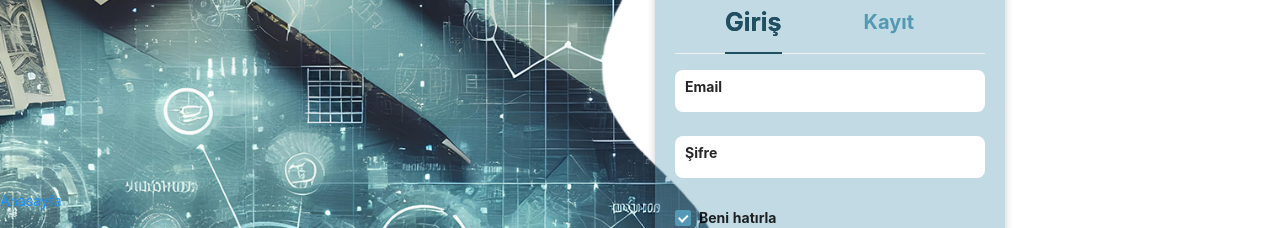
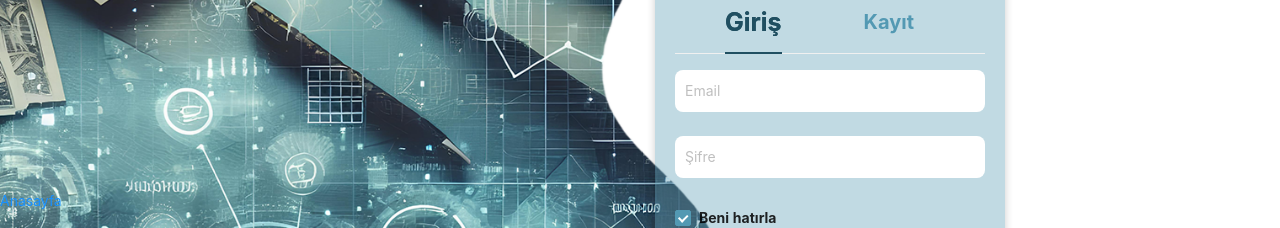
Before and after one commit to nazhhoglu/butce_takip, a React (Create React App) app: page / in a window 1280 px wide. Shown: the part 199-427 px from the top of the page. Built offline with nearby package versions, Linux system fonts and the light colour scheme.

Commit message:
statististics and profile update

```diff
--- a/src/pages/LoginRegisterPage.js
+++ b/src/pages/LoginRegisterPage.js
@@ -7,7 +7,7 @@ import SignInButtons from "../components/SignInButtons";
 
 const { TabPane } = Tabs;
 
-const LoginRegisterPage = () => {
+const LoginRegisterPage = ({ onLoginFinish }) => {
   const [activeTab, setActiveTab] = useState("1");
   const navigate = useNavigate();
 
@@ -64,36 +64,7 @@ const LoginRegisterPage = () => {
   };
 
   const handleLoginFinish = async (values) => {
-    const endpointUrl =
-      "https://v1.nocodeapi.com/nazhhoglu/google_sheets/fipygIlArinvVuqs?tabId=Sayfa1";
-
-    try {
-      const response = await axios.get(endpointUrl);
-      const users = response.data.data;
-
-      console.log("Gelen kullanıcılar:", users);
-
-      const existingUser = users.find(
-        (user) =>
-          user.email &&
-          user.password &&
-          user.email.trim().toLowerCase() ===
-            values.email.trim().toLowerCase() &&
-          user.password.trim() === values.password.trim()
-      );
-
-      console.log("Eşleşen kullanıcı:", existingUser);
-
-      if (existingUser) {
-        message.success("Giriş başarılı!");
-        navigate("/home");
-      } else {
-        message.error("Email veya şifre yanlış.");
-      }
-    } catch (err) {
-      console.error("Giriş hatası:", err);
-      message.error("Giriş başarısız. Lütfen tekrar deneyin.");
-    }
+    onLoginFinish(values, navigate);
   };
 
   return (
@@ -109,7 +80,6 @@ const LoginRegisterPage = () => {
               initialValues={{ remember: true }}
               onFinish={handleLoginFinish}
             >
-              <div className="floating-label">
               <Form.Item
                 name="email"
                 rules={[
@@ -120,22 +90,15 @@ const LoginRegisterPage = () => {
                   },
                 ]}
               >
-                  <Input placeholder=" " />
-                  <label>Email</label>
+                <Input placeholder="Email" />
               </Form.Item>
-              </div>
 
-              <div className="floating-label">
               <Form.Item
                 name="password"
-                  rules={[
-                    { required: true, message: "Lütfen şifrenizi girin!" },
-                  ]}
+                rules={[{ required: true, message: "Lütfen şifrenizi girin!" }]}
               >
-                  <Input type="password" placeholder=" " />
-                  <label>Şifre</label>
+                <Input type="password" placeholder="Şifre" />
               </Form.Item>
-              </div>
 
               <Form.Item name="remember" valuePropName="checked">
                 <Checkbox className="custom-checkbox">Beni hatırla</Checkbox>
@@ -166,31 +129,22 @@ const LoginRegisterPage = () => {
               initialValues={{ remember: true }}
               onFinish={handleRegisterFinish}
             >
-              <div className="floating-label">
               <Form.Item
                 name="name"
-                  rules={[
-                    { required: true, message: "Lütfen isminizi girin!" },
-                  ]}
+                rules={[{ required: true, message: "Lütfen isminizi girin!" }]}
               >
-                  <Input placeholder=" " />
-                  <label>İsim</label>
+                <Input placeholder="İsim" />
               </Form.Item>
-              </div>
 
-              <div className="floating-label">
               <Form.Item
                 name="surname"
                 rules={[
                   { required: true, message: "Lütfen soyisminizi girin!" },
                 ]}
               >
-                  <Input placeholder=" " />
-                  <label>Soyisim</label>
+                <Input placeholder="Soyisim" />
               </Form.Item>
-              </div>
 
-              <div className="floating-label">
               <Form.Item
                 name="email"
                 rules={[
@@ -201,22 +155,15 @@ const LoginRegisterPage = () => {
                   },
                 ]}
               >
-                  <Input placeholder=" " />
-                  <label>Email</label>
+                <Input placeholder="Email" />
               </Form.Item>
-              </div>
 
-              <div className="floating-label">
               <Form.Item
                 name="password"
-                  rules={[
-                    { required: true, message: "Lütfen şifrenizi girin!" },
-                  ]}
+                rules={[{ required: true, message: "Lütfen şifrenizi girin!" }]}
               >
-                  <Input type="password" placeholder=" " />
-                  <label>Şifre</label>
+                <Input type="password" placeholder="Şifre" />
               </Form.Item>
-              </div>
 
               <Form.Item>
                 <Button
```
Lines whose indentation alone changed are shown as unchanged.
